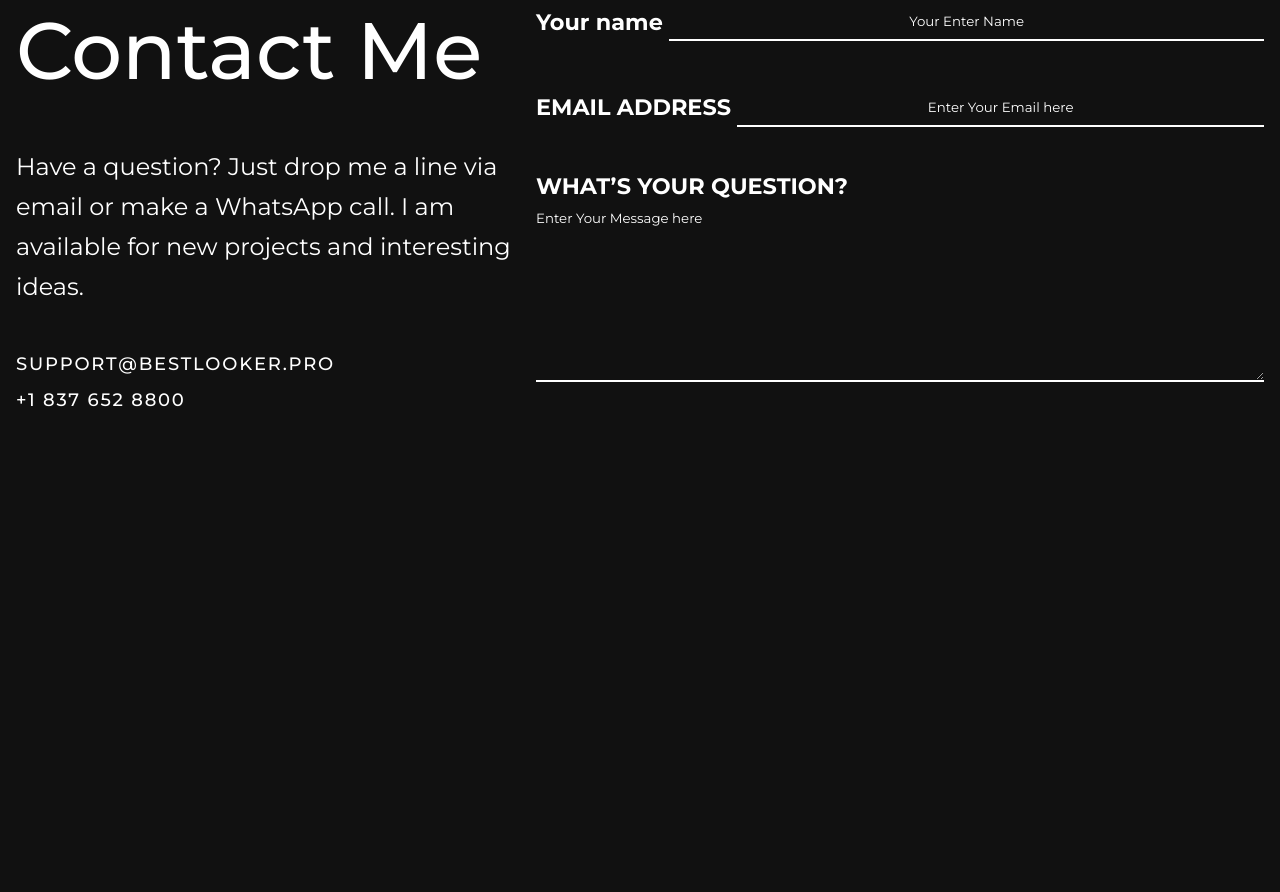
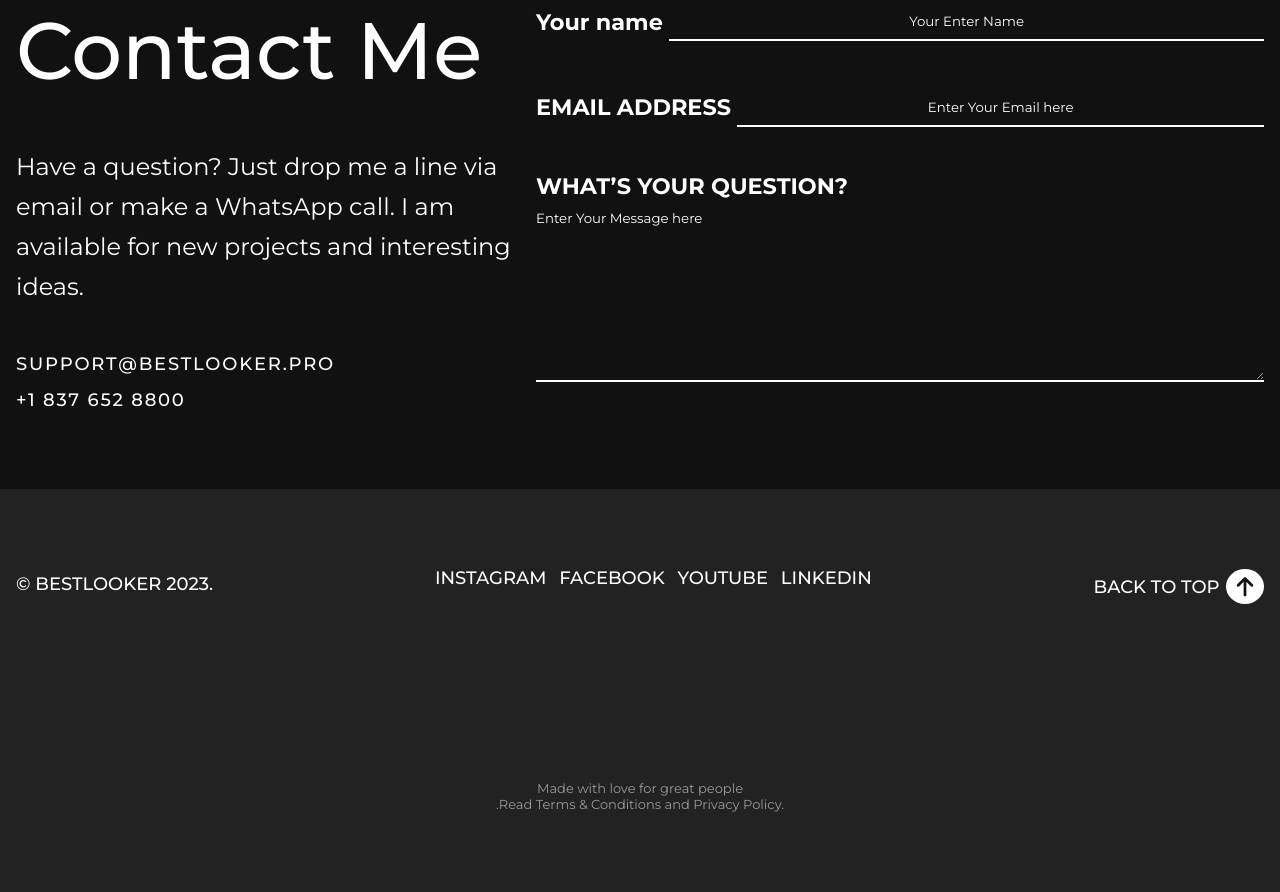
Before and after one commit to RakibHossain621/assignment-1, a plain HTML site: page index.html in a window 1280 px wide. Shown: the part 8164-9056 px from the top of the page. Before the commit the page ends 8653 px from the top, so only its background shows below. Drawn offline with Linux system fonts and the light colour scheme.

Commit message:
finish today task

```diff
--- a/index.html
+++ b/index.html
@@ -32,6 +32,7 @@
     <link rel="stylesheet" href="style/templete.css">
     <link rel="stylesheet" href="style/news.css">
     <link rel="stylesheet" href="style/contact.css">
+    <link rel="stylesheet" href="style/footer.css">
     <title>Reso LInk</title>
 </head>
 
@@ -367,8 +368,30 @@
                 </div>
             </div>
            </section>
-
-            <!-- contact section start end TODO: -->
+             <!-- contact section start end TODO: -->
+             <footer class="footer_list sec_padding">
+               <div class="container">
+                <div class="footer_list_wrapper d-flex justify-between gap-2">
+                    <div class="footer_list_left">
+                        <h1>© BESTLOOKER 2023.</h1>
+                    </div>
+                    <div class="footer_middle_list d-flex gap-4">
+                        <span>INSTAGRAM</span>
+                        <span>FACEBOOK</span>
+                        <span>YOUTUBE</span>
+                        <span>LINKEDIN</span>
+                    </div>
+                    <div class="footer_right_list d-flex justify-center align-center gap-2">
+                        <span>BACK TO TOP</span>
+                        <i class="fa-solid fa-arrow-up"></i>
+                    </div>
+                </div>
+                <!-- Footer text  start -->
+                 <div class="footer_text d-flex justify-center align-center text mt-5">
+                    <p>Made with love for great people <br>.Read Terms & Conditions and Privacy Policy.</p>
+                 </div>
+               </div>
+             </footer>
 
 </body>
 
--- /dev/null
+++ b/style/footer.css
@@ -0,0 +1,42 @@
+.footer_list{
+    background-color: var(--footer-color);
+}
+.footer_list_left h1{
+    font-size: 18px;
+    font-weight: 500;
+    line-height: 30px;
+    color: var(--white-color);
+}
+.footer_middle_list span{
+    font-size: 18px;
+    font-weight: 500;
+    line-height: 18px;
+    color: var(--white-color);
+}
+.footer_right_list span{
+    font-size: 18px;
+    font-weight: 500;
+    line-height: 30px;
+    color: var(--white-color);
+}
+.footer_right_list i{
+    font-size: 22px;
+    line-height: 22px;
+    background-color: var(--white-color);
+    color: var(--black-color);
+    width: 38px;
+    height: 35px;
+    border-radius: 50%;
+    display: flex;
+    justify-content: center;
+    align-items: center;
+
+}
+.footer_text{
+    margin-top: 11em;
+}
+.footer_text p{
+    font-size: 13px;
+    color: #999999;
+    max-width: 337px;
+}
--- a/style/root.css
+++ b/style/root.css
@@ -32,6 +32,7 @@
   --white-gray: #dbdbdb;
   --box-background:#302d2b;
   --dark-button-bg:#8D9FA7;
+  --footer-color:#222222;
   --primary-transition: all 0.3s ease-in-out;
   /* Font Size */
   --primary-font-size: 3em;
```
